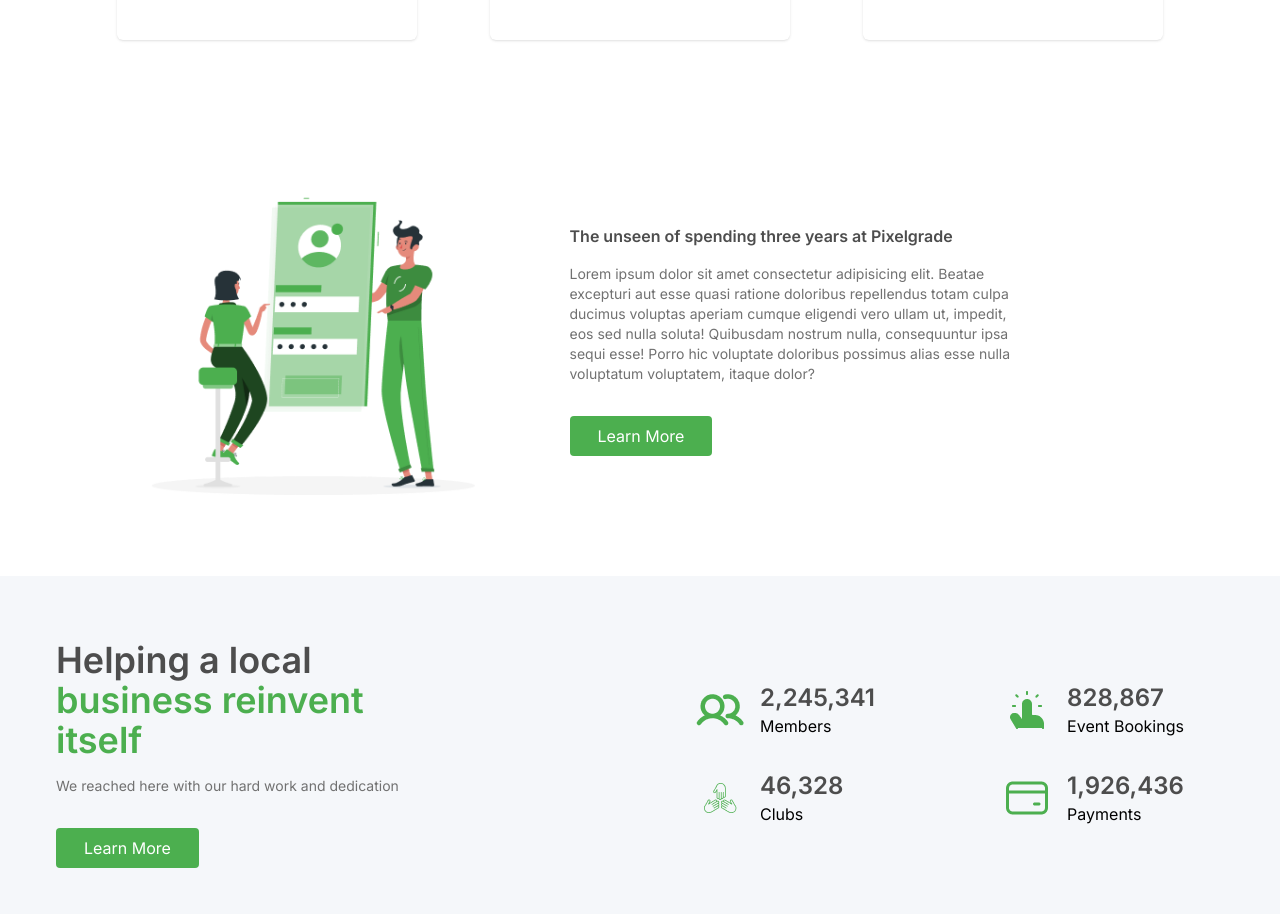
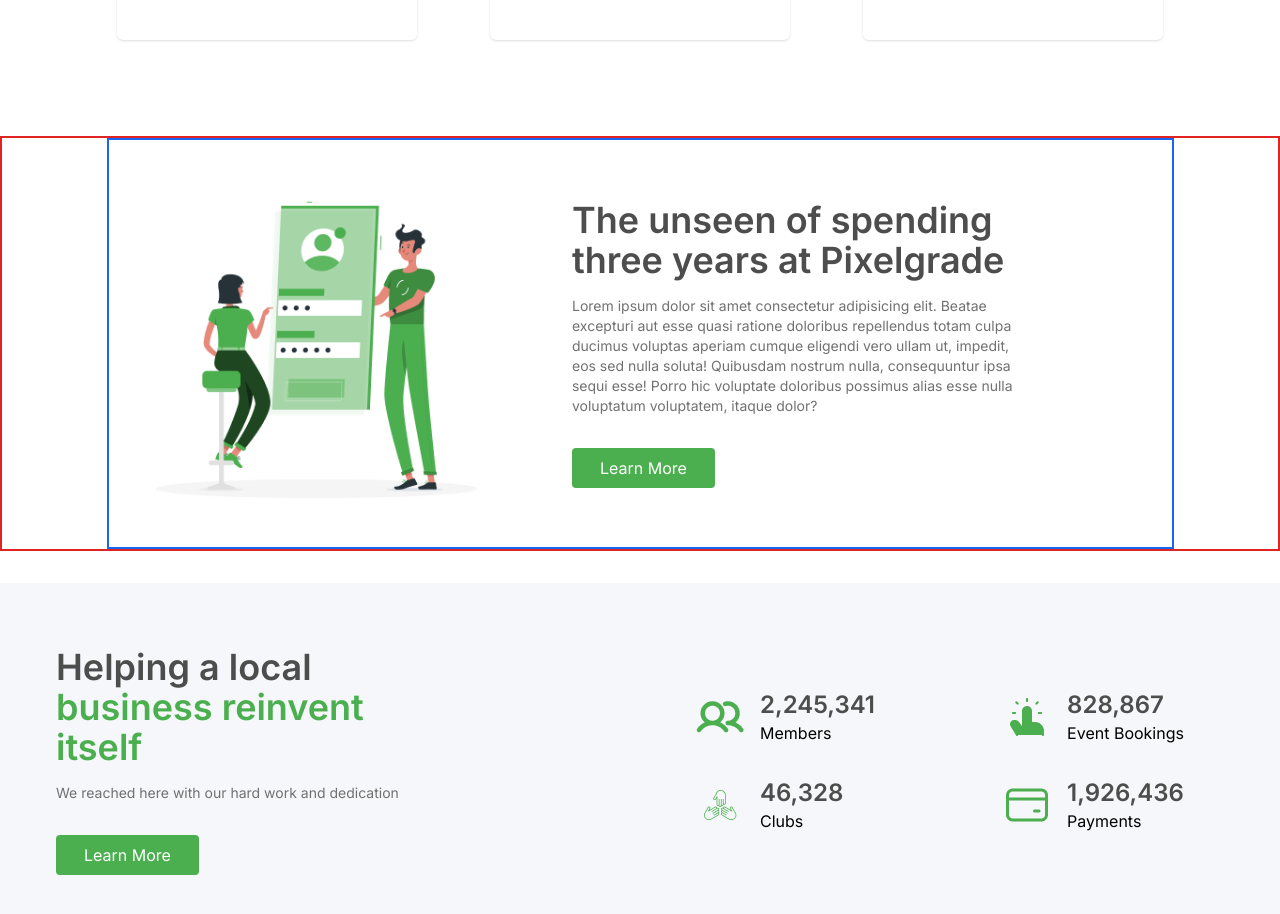
Before and after one commit to septianadip17/slicing-exercise-part4, a React (Vite) app: page / in a window 1280 px wide. Shown: the part 1600-2514 px from the top of the page. Built offline with nearby package versions, Linux system fonts and the light colour scheme.

Commit message:
txt to text

```diff
--- a/src/components/About.jsx
+++ b/src/components/About.jsx
@@ -5,13 +5,13 @@ const About = () => {
   return (
     <div>
       {/* about text */}
-      <div className="px-4 lg:px-14 max-w-screen-2xl mx-auto my-8">
-        <div className="md:w-11/12 mx-auto flex flex-col md:flex-row justify-between items-center gap-12">
+      <div className="px-4 lg:px-14 max-w-screen-2xl mx-auto my-8 border-2 border-red-600">
+        <div className="md:w-11/12 mx-auto flex flex-col md:flex-row justify-between items-center gap-12 border-2 border-blue-600">
           <div>
             <img src={aboutImg} alt="about image" />
           </div>
           <div className="md:w-3/5 mx-auto">
-            <h2 className="txt-4xl text-neutralDGrey font-semibold mb-4 md:w-4/5">
+            <h2 className="text-4xl text-neutralDGrey font-semibold mb-4 md:w-4/5">
               The unseen of spending three years at Pixelgrade
             </h2>
             <p className="md:w-3/4 text-sm text-neutralGrey mb-8">
```
